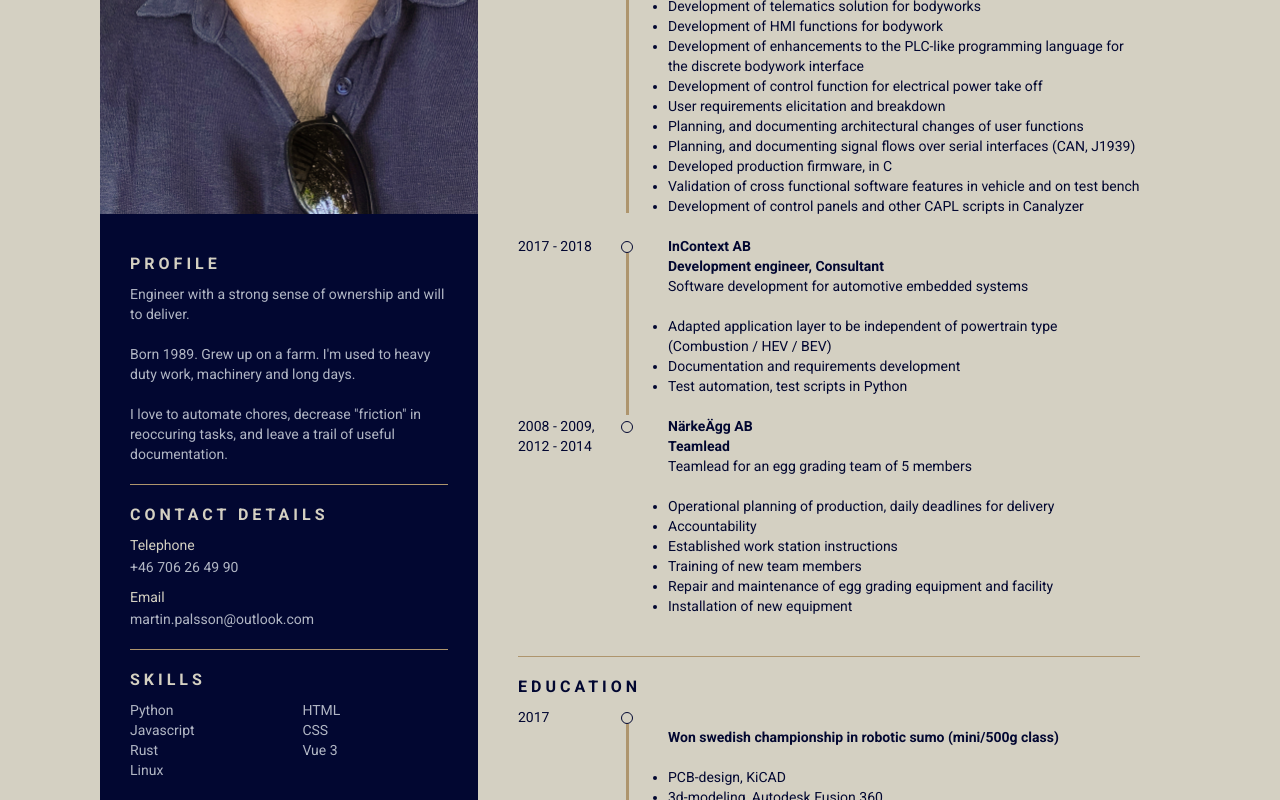
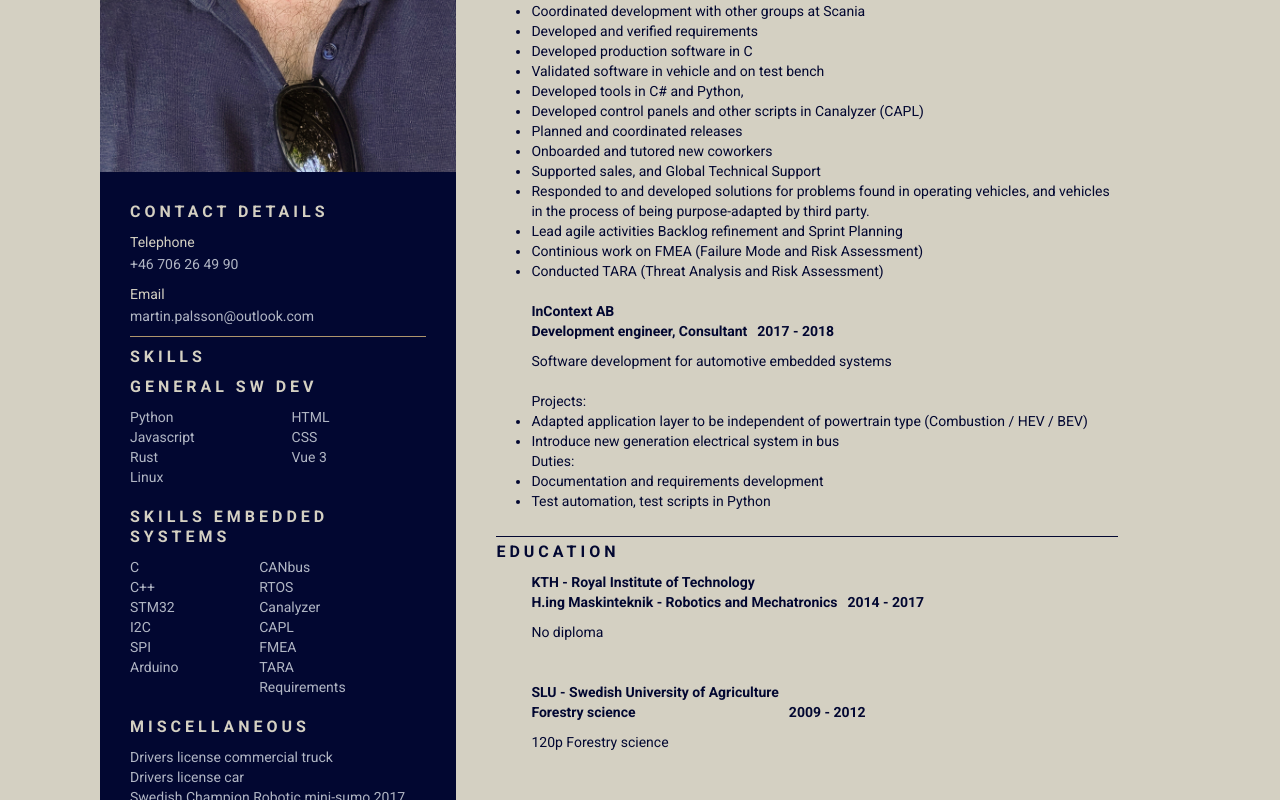
Before and after one commit to martinpalsson/curriculum-vitae, a Vue app: page / in a window 1280 px wide. Shown: the part 580-1380 px from the top of the page. Built offline with nearby package versions, Linux system fonts and the light colour scheme.

Commit message:
Refined CV

```diff
--- a/index.html
+++ b/index.html
@@ -5,7 +5,7 @@
     <meta name="viewport" content="width=device-width, initial-scale=1.0" />
     <title>CV Martin Pålsson</title>
   </head>
-  <body>
+  <body style="size: 21cm 27.7cm;">
     <div id="app"></div>
     <script type="module" src="/src/main.js"></script>
   </body>
--- a/src/App.vue
+++ b/src/App.vue
@@ -24,18 +24,12 @@
 				<div class="role">Software engineer</div>
 			</div>
       <!-- Profile introduction -->
-			<div class="resume_item resume_profile">
+			<!-- <div class="resume_item resume_profile">
 				<div class="resume_title">Profile</div>
 				<div class="resume_info">
-          Engineer with a strong sense of ownership and will to deliver.
-          <br>
-          <br>
-          Born 1989. Grew up on a farm. I'm used to heavy duty work, machinery and long days.
-          <br>
-          <br>
-          I love to automate chores, decrease "friction" in reoccuring tasks, and leave a trail of useful documentation.
+          Hello
         </div>
-			</div>
+			</div> -->
 
 			<!-- Contact details -->
       <ContactDetails telephone-number="+46 706 26 49 90" email-address="martin.palsson@outlook.com"/>
@@ -51,38 +45,41 @@
 		<div class="resume_item resume_education">
 			<div class="resume_title">Career summary</div>
 			<div class="resume_info">
-				<TimelineItem
-          period="2020 - 2022"
+
+        <TimelineItem
+          period="2018 - Now"
           company="Scania CV AB"
-          role="System Owner"
-          role-description="System- and product ownership bodywork interface"
+          role="Software development engineer"
+          role-description="Was reqruited to the role of Function Owner,
+              with responsibility of the external interfaces (network based + I/O based).
+              My responsibilities also included a PLC-like programmable unit allowing third party to define limited functionality in the external interface,
+              such as activating Power Take Off, Engine Control or interacting with the driver via Switches or Telltales.
+              Took over ownership of more functions as time passed.
+              Promoted to System Owner in 2020, which can be compared to product owner mixed with limited release train engineer duties. I did keep the Function owner duties.
+               "
+          :projects="[
+            'Telematics solution and HMI functions for bodyworks',
+            'Scania Zone, geofencing functionality',
+            'Major update of PLC-like domain specific language',
+            'Control function and interface for electrical power take off',
+            'Cost-reduction by replacing discrete switches to network-based pushbuttons',
+            'Introducing new variants of ECU-hardware due to lack of semi-conductors',
+          ]"
           :tasks="[
-            'Lead team activities Backlog refinement, sprint planning',
-            'Release coordination and planning',
+            'Planned and documented architectural changes of user functions, signal flows over network interfaces (CAN, J1939)',
+            'Coordinated development with other groups at Scania',
+            'Developed and verified requirements',
+            'Developed production software in C',
+            'Validated software in vehicle and on test bench',
+            'Developed tools in C# and Python, ',
+            'Developed control panels and other scripts in Canalyzer (CAPL)',
+            'Planned and coordinated releases',
+            'Onboarded and tutored new coworkers',
+            'Supported sales, and Global Technical Support',
+            'Responded to and developed solutions for problems found in operating vehicles, and vehicles in the process of being purpose-adapted by third party.',
+            'Lead agile activities Backlog refinement and Sprint Planning',
+            'Continious work on FMEA (Failure Mode and Risk Assessment)',
             'Conducted TARA (Threat Analysis and Risk Assessment)',
-            'Continious work on FMEA (Failure Mode and Risk Assessment)',
-            'Validation of SW in vehicle and on bench',
-            ]"
-        />
-        <TimelineItem
-          period="2018 - 2020"
-          company="Scania CV AB"
-          role="Function owner"
-          role-description="As a function owner, I managed and lead the development of a number of features related to
-							the bodywork interface, that provides the ability for third part to adapt the bodywork interface
-							to the purpose of the vehicles. It mainly consists of a PLC-like ECU (for discrete interfaces)
-							and a CAN-based API."
-          :tasks="[
-            'Development of telematics solution for bodyworks',
-            'Development of HMI functions for bodywork',
-            'Development of enhancements to the PLC-like programming language for the discrete bodywork interface',
-            'Development of control function for electrical power take off',
-            'User requirements elicitation and breakdown',
-            'Planning, and documenting architectural changes of user functions',
-            'Planning, and documenting signal flows over serial interfaces (CAN, J1939)',
-            'Developed production firmware, in C',
-            'Validation of cross functional software features in vehicle and on test bench',
-            'Development of control panels and other CAPL scripts in Canalyzer',
             ]"
         />
         <TimelineItem
@@ -90,8 +87,11 @@
           company="InContext AB"
           role="Development engineer, Consultant"
           role-description="Software development for automotive embedded systems"
+          :projects="[
+            'Adapted application layer to be independent of powertrain type (Combustion / HEV / BEV)',
+            'Introduce new generation electrical system in bus',
+            ]"
           :tasks="[
-            'Adapted application layer to be independent of powertrain type (Combustion / HEV / BEV)',
             'Documentation and requirements development',
             'Test automation, test scripts in Python',
             ]"
@@ -108,7 +108,7 @@
           role="Warehouse worker"
           role-description="Side job while attending KTH"
         /> -->
-        <TimelineItem
+        <!-- <TimelineItem
           period="2008 - 2009, 2012 - 2014"
           company="NärkeÄgg AB"
           role="Teamlead"
@@ -121,7 +121,7 @@
             'Repair and maintenance of egg grading equipment and facility',
             'Installation of new equipment',
             ]"
-        />
+        /> -->
 
 			</div>
 		</div>
@@ -129,18 +129,9 @@
 			<div class="resume_title">Education</div>
 			<div class="resume_info">
         <TimelineItem
-          period="2017"
-          role="Won swedish championship in robotic sumo (mini/500g class)"
-          :tasks="[
-            'PCB-design, KiCAD',
-            '3d-modeling, Autodesk Fusion 360',
-            'Arduino',
-            ]"
-        />
-        <TimelineItem
           period="2014 - 2017"
           company="KTH - Royal Institute of Technology"
-          role="H.ing Maskinteknik - Robotik och mekatronik"
+          role="H.ing Maskinteknik - Robotics and Mechatronics"
           role-description="No diploma"
         />
         <TimelineItem
--- a/src/components/SkillsListView.vue
+++ b/src/components/SkillsListView.vue
@@ -12,6 +12,7 @@
     <div class="resume_item resume_skills">
 
         <div class="resume_title">Skills</div>
+        <div class="resume_title">General SW dev</div>
         <div class="resume_info skill_container">
             <div class="skill_list">
                 <!-- Left side -->
@@ -61,18 +62,23 @@
             </div>
         </div>
         <br />
-        <div class="resume_title">Licenses</div>
-        <div class="resume_info skill_container">
+        <div class="resume_title">Miscellaneous</div>
+        <div
+            class="resume_info skill_container"
+            style="overflow-wrap: break-word;"
+            >
             <div class="skill_list">
                 <!-- Left side -->
                 <ul>
-                    <li>Heavy Truck</li>
+                    <li>Drivers license commercial truck</li>
+                    <li>Drivers license car</li>
+                    <li>Swedish Champion Robotic mini-sumo 2017</li>
                 </ul>
             </div>
             <div class="skill_list">
             <!-- Right side -->
                 <ul>
-                    <li>Car</li>
+
                 </ul>
             </div>
         </div>
--- a/src/components/TimelineItem.vue
+++ b/src/components/TimelineItem.vue
@@ -8,6 +8,7 @@ export default{
         role: String,
         roleDescription: String,
         tasks: Array,
+        projects: Array,
     },
     setup(props) {
         const period = ref(props.period)
@@ -15,6 +16,7 @@ export default{
         const role = ref(props.role)
         const roleDescription = ref (props.roleDescription)
         const tasks = ref(props.tasks)
+        const projects = ref(props.projects)
 
         return {
             period: period,
@@ -29,18 +31,32 @@ export default{
 
 <template>
     <div class="resume_data">
-        <div class="year">{{ period }}</div>
+
         <div class="content">
-            <p>
-                <strong>{{ company }}</strong> <br>
-                <strong>{{ role }}</strong> <br>
+            <div>
+                <div>
+                    <div style="display: inline-block;">
+                        <strong>{{ company }}</strong> <br>
+                        <strong>{{ role }}</strong> <br>
+                    </div>
+                    <div style="display: inline-block; margin: 10px;">
+                        <strong>{{ period }}</strong>
+                    </div>
+                </div>
+
                 {{ roleDescription }}
-
-            </p>
+            </div>
             <br>
+            <template v-if="projects">Projects:</template>
+            <ul>
+                <li class="job_item" v-for="item in projects">{{ item }}</li>
+            </ul>
+            <template v-if="tasks">Duties:</template>
             <ul>
                 <li class="job_item" v-for="item in tasks">{{ item }}</li>
             </ul>
         </div>
+        <!-- <div class="year">{{ period }}</div> -->
+        <!-- <div class="year"></div> -->
     </div>
 </template>
--- a/src/style.css
+++ b/src/style.css
@@ -48,7 +48,7 @@ body{
 }
 
 .resume_wrapper .resume_left{
-	width: 35%;
+	width: 33%;
     background: var(--primaryDark);
 }
 
@@ -79,8 +79,13 @@ body{
 }
 
 .resume_wrapper .resume_item{
-	padding: 20px 0;
+	padding: 10px 0;
 	border-bottom: 1px solid var(--secondaryLight);
+}
+
+.resume_right .resume_item{
+	padding: 5px 0;
+	border-bottom: 1px solid var(--primaryDark);
 }
 
 .resume_wrapper  .resume_item:last-child{
@@ -161,14 +166,14 @@ body{
 
 .resume_wrapper .resume_right .resume_data .year{
 	padding-right: 35px;
-	width: 115px;
+	width: 15px;
 	position: relative;
 }
 
 .resume_wrapper .resume_right .resume_data .content{
 	padding-left: 35px;
 	margin-bottom: 20px;
-	width: calc(100% - 115px);
+	width: calc(100%);
 }
 
 .resume_wrapper .resume_right .resume_data .year:before{
@@ -190,7 +195,7 @@ body{
     right: 4px;
     width: 3px;
     height: 90%;
-    background: var(--secondaryLight);
+    background: var(--primaryDark);
 }
 
 .resume_wrapper .resume_right .resume_data:last-child .year:after{
```
